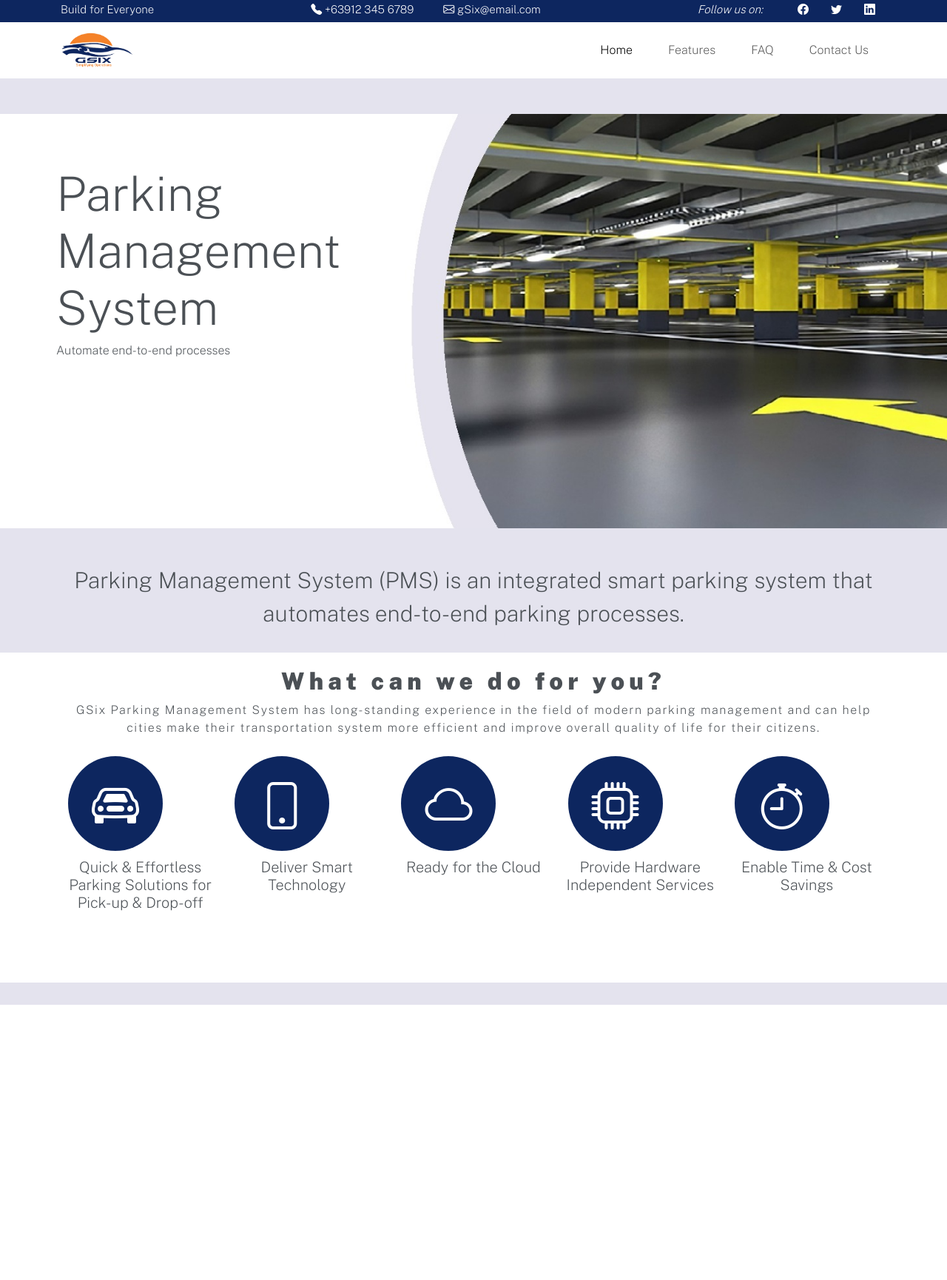
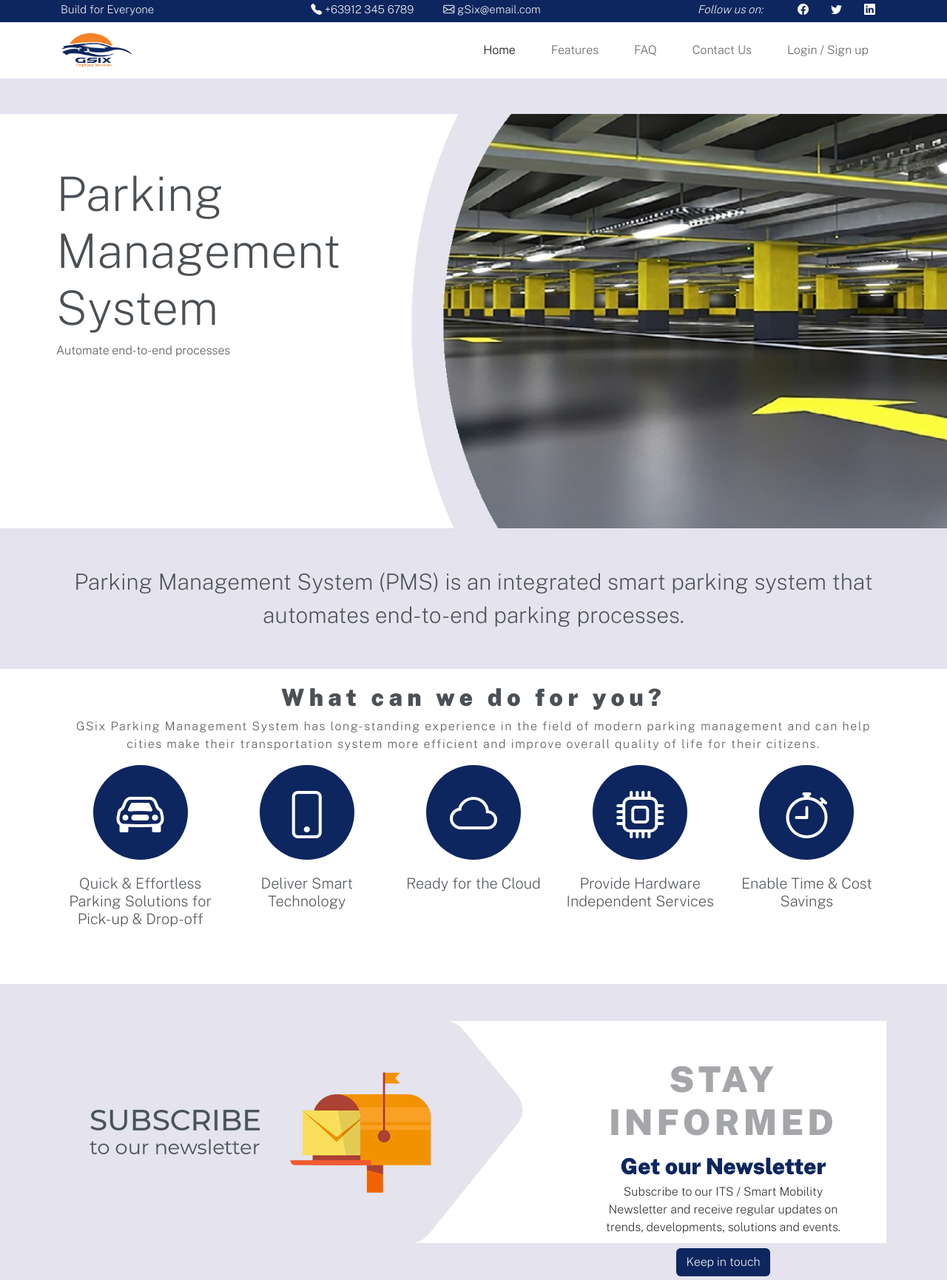
Before and after one commit to IstongKoloy/Mini-Project-2, a PHP site: page / in a window 1280 px wide. Shown: the whole page at 74% size. Before the commit the page ends 1358 px from the top, so only its background shows below. Run offline with PHP 8.4, Linux system fonts and the light colour scheme.

Commit message:
add something on landing page

```diff
--- a/css/mediaQuery.css
+++ b/css/mediaQuery.css
@@ -3,3 +3,21 @@
         display: none;
     }
 }
+@media screen and (max-width: 1100px) {
+    .section4{
+        text-align: center;
+        margin: auto;
+    }
+    .sub-text{
+        width: 100%;
+        text-align: center;
+    }
+    #sub-icon{
+        display: none;
+    }
+}
+@media screen and (max-width: 1200px) {
+    .section4{
+        width: 80%;
+    }
+}
--- a/css/style.css
+++ b/css/style.css
@@ -78,6 +78,12 @@ li.header-social-item:hover{
 .navbar{
     background-color: #fff;
 }
+/* .nav-link{
+    font-size: 20px;
+} */
+.nav-link:hover{
+    text-decoration: none;
+}
 .sec-intro{
     position: relative;
     /* background-color: #fff; */
@@ -102,7 +108,8 @@ li.header-social-item:hover{
 .section2{
     background-color: transparent;
     text-align: center;
-    margin: 20px auto;
+    margin: 50px auto;
+    width: 100%;
 }
 .section2-content{
     font-size: 30px;
@@ -111,7 +118,7 @@ li.header-social-item:hover{
 .section3{
     background-color: #fff;
     width: 100%;
-    margin: 30px auto;
+    margin: 50px auto;
     text-align: center;
     padding: 20px;
     color: #4b5055;
@@ -131,6 +138,7 @@ li.header-social-item:hover{
 .icons{
     display: grid;
     grid-template-rows: repeat(2, 1fr);
+    row-gap: 20px;
 }
 .icons i{
     background-color: #0D265F;
@@ -138,9 +146,10 @@ li.header-social-item:hover{
     color: #fff;
     font-size: 4em;
     border-radius: 50%;
-    margin: 10px;
+    margin: auto;
     height: 2em;
     width: 2em;
+
 }
 .sec3-icon1 i{
     grid-column: 1 / 2;
@@ -150,3 +159,39 @@ li.header-social-item:hover{
     grid-column: 1 / 2;
     grid-row: 2 / 2;
 }
+.subscribe-section{
+    display: flex;
+    justify-content: space-between;
+    align-items: center;
+}
+.sub-text{
+    padding: 50px;
+    background-color: #fff;
+    height: 300px;
+    width: 100vh;
+}
+.sub-text h2{
+    color: #4b5055;
+    font-weight: 900;
+    letter-spacing: 5px;
+    opacity: 0.5;
+    font-size: 3em;
+}
+.sub-text strong{
+    color:#0D265F;
+    font-size: 30px;
+}
+.subscribe-section img{
+    height: 300px;
+    width: 100%;
+}
+.section4{
+    width: 100%;
+    margin: 50px 0;
+    /* background-color: #fff; */
+    text-align: center;
+}
+#subBtn{
+    background-color: #0D265F;
+    color: #fff;
+}
--- a/index.html
+++ b/index.html
@@ -12,6 +12,9 @@
     <link href="https://cdn.jsdelivr.net/npm/bootstrap@5.3.0-alpha1/dist/css/bootstrap.min.css" rel="stylesheet" integrity="sha384-GLhlTQ8iRABdZLl6O3oVMWSktQOp6b7In1Zl3/Jr59b6EGGoI1aFkw7cmDA6j6gD" crossorigin="anonymous">
     <!-- Boostrap icon css -->
     <link rel="stylesheet" href="https://cdn.jsdelivr.net/npm/bootstrap-icons@1.10.3/font/bootstrap-icons.css">
+
+    <!-- Animate On Scroll css -->
+    <link href="https://unpkg.com/aos@2.3.1/dist/aos.css" rel="stylesheet">
 
     <!-- Custom css -->
     <link rel="stylesheet" href="./css/style.css">
@@ -59,6 +62,9 @@
                         <li class="nav-item px-3">
                             <a class="nav-link" href="#">Contact Us</a>
                         </li>
+                        <li class="nav-item px-3">
+                            <a class="nav-link" href="#">Login / Sign up</a>
+                        </li>
                     </ul>
                 </div>
             </div>
@@ -76,7 +82,7 @@
                 <p>Parking Management System (PMS) is an integrated smart parking system that automates end-to-end parking processes.</p>
             </div>
         </section>
-        <section class="section3">
+        <section class="section3" data-aos="fade-up">
             <div class="container-lg">
                 <div class="sec3-content">
                     <h2>What can we do for you?</h2>
@@ -108,15 +114,29 @@
                 </div>
             </div>
         </section>
-        <section class="section4">
-            <div>
+        <section class="section4" data-aos="fade-up">
+            <div class="subscribe-section container-lg">
+                <img src="./img/subscrib2.png" alt="" id="sub-icon">
+                <div class="sub-text">
+                    <h2>STAY INFORMED</h2>
+                    <strong>Get our Newsletter</strong>
+                    <p>Subscribe to our ITS / Smart Mobility Newsletter and receive regular updates on trends, developments, solutions and events.</p>
+                    <button type="button" id="subBtn" class="btn"> Keep in touch </button>
+                </div>
+            </div>
+        </section>
+        <section class="section5">
 
-            </div>
         </section>
     </main>
 
     <!-- Bootstrap js -->
     <script src="https://cdn.jsdelivr.net/npm/bootstrap@5.3.0-alpha1/dist/js/bootstrap.bundle.min.js" integrity="sha384-w76AqPfDkMBDXo30jS1Sgez6pr3x5MlQ1ZAGC+nuZB+EYdgRZgiwxhTBTkF7CXvN" crossorigin="anonymous"></script>
+
+    <!-- Animate On Scroll js -->
+    <script src="https://unpkg.com/aos@2.3.1/dist/aos.js"></script>
+
+    <!-- Custom js -->
     <script src="./js/action.js"></script>
 </body>
 </html>
--- a/js/action.js
+++ b/js/action.js
@@ -1,6 +1,9 @@
 // Bootstrap tooltip activation
 const tooltipTriggerList = document.querySelectorAll('[data-bs-toggle="tooltip"]')
 const tooltipList = [...tooltipTriggerList].map(tooltipTriggerEl => new bootstrap.Tooltip(tooltipTriggerEl))
+
+// Animate on scroll activation
+AOS.init();
 
 // When the user scrolls the page, execute myFunction
 window.onscroll = function(){
```
Also changed, not shown: img/subscrib2.png (added).
